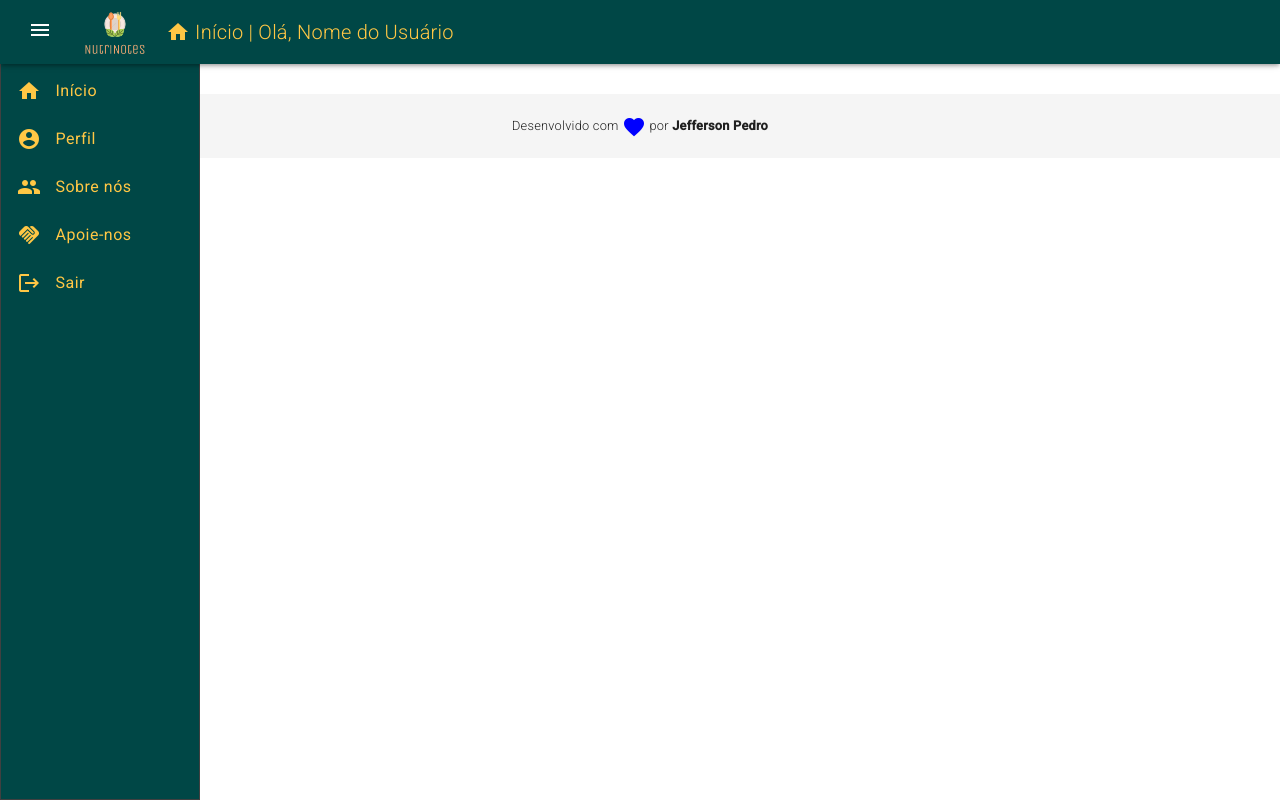
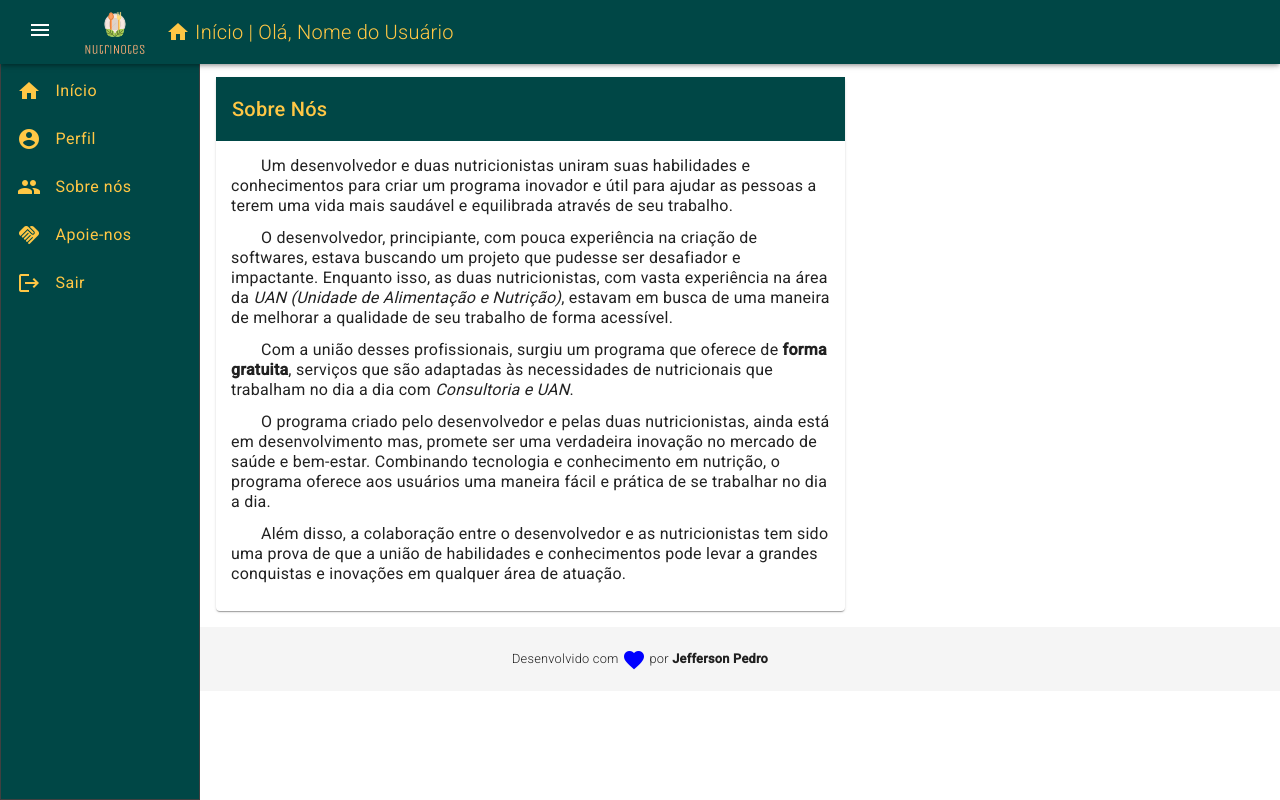
Before and after one commit to Jefferson-Pedro/Project-NutriNotes, an Angular app in the folder frontend/: page /about in a window 1280 px wide. Built offline with nearby package versions, Linux system fonts and the light colour scheme.

Commit message:
update
Estilização do About

```diff
--- a/frontend/src/app/view/about/about.component.css
+++ b/frontend/src/app/view/about/about.component.css
@@ -0,0 +1,15 @@
+.card-container{
+    margin-top: 3%;
+    max-width: 60%;
+    align-items: center;
+}
+
+.text-container{
+    padding: 15px;
+}
+
+.text{
+    font-size: medium;
+    text-align: left;
+    text-indent: 30px;
+}
--- a/frontend/src/app/view/about/about.component.html
+++ b/frontend/src/app/view/about/about.component.html
@@ -1 +1,19 @@
-<p>about works!</p>
+<mat-card class="card-container">
+  <mat-toolbar class="color-primary color-secondary">Sobre Nós</mat-toolbar>
+    <div class="text-container">
+    <p class="text">
+    Um desenvolvedor e duas nutricionistas uniram suas habilidades e
+    conhecimentos para criar um programa inovador e útil para ajudar as pessoas
+    a terem uma vida mais saudável e equilibrada através de seu trabalho.<br/></p>
+    <p class="text">
+    O desenvolvedor, principiante, com pouca experiência na criação de softwares, estava buscando um projeto que pudesse ser desafiador e impactante. Enquanto  isso, as duas nutricionistas, com vasta experiência na área da <em>UAN (Unidade de Alimentação e Nutrição)</em>, estavam em busca de uma maneira de melhorar a qualidade de seu trabalho de forma acessível. <br></p>
+    <p class="text">
+    Com a união desses profissionais, surgiu um programa que oferece
+    de <strong>forma gratuita</strong>, serviços que são adaptadas às necessidades de
+    nutricionais que trabalham no dia a dia com <em>Consultoria e UAN</em>. <br></p>
+    <p class="text">
+    O programa criado pelo desenvolvedor e pelas duas nutricionistas, ainda está em desenvolvimento mas, promete ser uma verdadeira inovação no mercado de saúde e bem-estar. Combinando tecnologia e conhecimento em nutrição, o programa oferece aos usuários uma maneira fácil e prática de se trabalhar no dia a dia. <br></p>
+    <p class="text">
+    Além disso, a colaboração entre o desenvolvedor e as nutricionistas tem sido uma prova de que a união de habilidades e conhecimentos pode levar a grandes conquistas e inovações em qualquer área de atuação.</p>
+  </div>
+</mat-card>
--- a/frontend/src/app/view/profile/profile.component.css
+++ b/frontend/src/app/view/profile/profile.component.css
@@ -5,6 +5,8 @@ mat-card{
 .container-form{
     display: flex;
     flex-direction: column;
+    padding: 20px;
+    align-items: center;
 }
 
 .card-container{
@@ -14,3 +16,11 @@ mat-card{
 .full-width{
    width: 70%;
 }
+
+.checkbox{
+    font: inherit;
+    font-size: large;
+    color: rgba(0, 0, 0, 0.87);
+    margin-left: 0;
+    margin-bottom: 5px;
+}
--- a/frontend/src/app/view/profile/profile.component.html
+++ b/frontend/src/app/view/profile/profile.component.html
@@ -4,27 +4,45 @@
 
 <form [formGroup]="form" class="container-form">
 
-  <mat-form-field appearance="fill" class="full-width">
+   <!--LEMBRAR DE INSERIR CAMPO PARA UPLOAD DE FOTO-->
+
+  <mat-form-field appearance="fill" class="full-width" >
     <mat-label>Nome e Sobrenome</mat-label>
-    <input matInput  formControlName="nome">
+    <input matInput  formControlName="nome" required>
     <mat-icon matSuffix>person</mat-icon>
   </mat-form-field>
 
+  <div class="checkbox">
   <mat-radio-group formControlName="sexo">
-    <mat-label>Sexo:</mat-label>
+    <mat-label class="sex">Sexo:</mat-label>
     <mat-radio-button value="M">Masculino</mat-radio-button>
     <mat-radio-button value="F">Feminino</mat-radio-button>
   </mat-radio-group>
+</div>
+
+ <!--LEMBRAR DE INSERIR DATA DE NASCIMENTO DATEPICKER-->
 
   <mat-form-field appearance="fill" class="full-width">
-    <mat-label>Telefone</mat-label>
-    <input matInput  formControlName="tel">
+    <mat-label>Email</mat-label>
+    <input matInput  formControlName="email" placeholder="pat@example.com" required>
+    <mat-icon matSuffix>alternate_email</mat-icon>
+  </mat-form-field>
+
+  <mat-form-field appearance="fill" class="full-width">
+    <mat-label>Telefone + DDD</mat-label>
+    <input matInput  formControlName="tel"  placeholder="(XX)9XXXX-XXXX" required>
     <mat-icon matSuffix>phone</mat-icon>
   </mat-form-field>
 
+  <mat-form-field appearance="fill" class="full-width">
+    <mat-label>CRN</mat-label>
+    <input matInput  formControlName="cnr" required>
+    <mat-icon matSuffix>pin</mat-icon>
+  </mat-form-field>
+
   <mat-card-actions>
-    <button mat-button>SALVAR</button>
-    <button mat-button>CANCELAR</button>
+    <button mat-button (click)="onSubmit()">SALVAR</button>
+    <button mat-button (click)="onCancel()">CANCELAR</button>
   </mat-card-actions>
 
 </form>
--- a/frontend/src/app/view/profile/profile.component.ts
+++ b/frontend/src/app/view/profile/profile.component.ts
@@ -1,4 +1,4 @@
-import { FormBuilder, FormGroup } from '@angular/forms';
+import { FormBuilder, FormControl, FormGroup } from '@angular/forms';
 import { Component } from '@angular/core';
 
 @Component({
@@ -10,13 +10,10 @@ export class ProfileComponent {
 
   form: FormGroup;
 
-  profile = {
-    Nome: String,
-    Sexo: String,
-    Email: String,
-    Telefone: Number,
-    CRN: Number,
-  }
+  range = new FormGroup({
+    start: new FormControl<Date | null>(null),
+    end: new FormControl<Date | null>(null),
+  });
 
   constructor(private formBuilder: FormBuilder){
     this.form = this.formBuilder.group({
@@ -27,4 +24,10 @@ export class ProfileComponent {
       crn: [Number],
     });
   }
+
+  public onSubmit(){
+    console.log(this.form.value)
+  }
+
+  public onCancel(){}
 }
```
Also changed, not shown: frontend/src/app/app.module.ts (+5 -3 lines).
